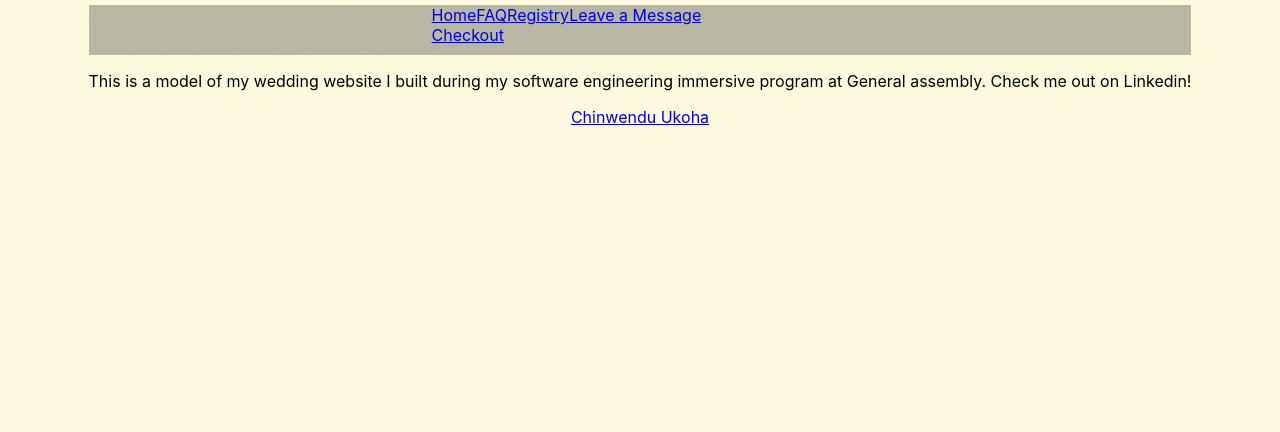
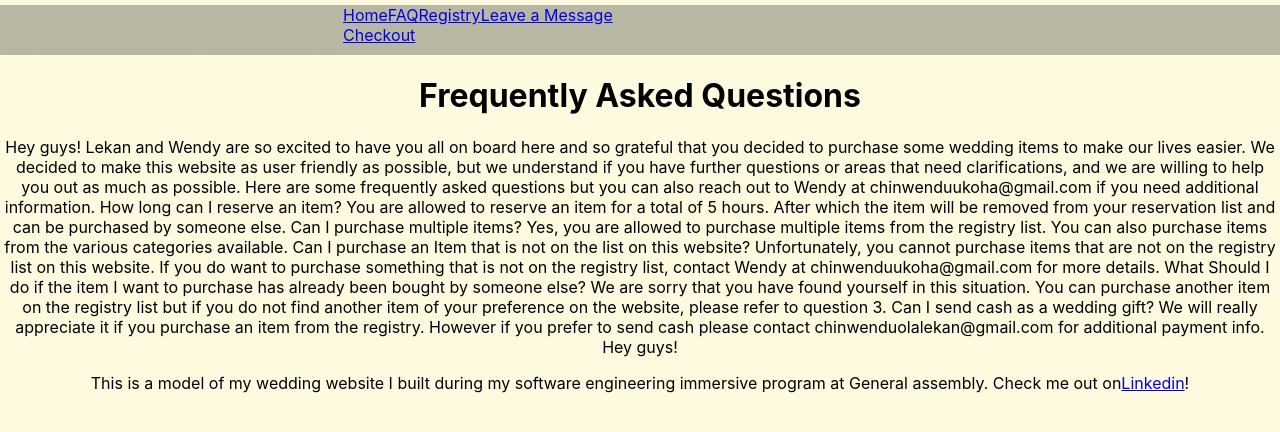
Before and after one commit to cchinw/CLUnion2022, a React (Create React App) app in the folder client/clunion/: page /faq in a window 1280 px wide. Shown: the top 432 px of the page. Built offline with nearby package versions, Linux system fonts and the light colour scheme.

Commit message:
styling starting

```diff
--- a/client/clunion/src/App.js
+++ b/client/clunion/src/App.js
@@ -9,6 +9,7 @@ import CategoryPage from './pages/CategoryPage'
 import Category from './components/Category'
 import Message from './components/Message'
 import '../src/style/App.css'
+import Receipt from './components/Receipt'
 
 function App() {
   return (
@@ -23,6 +24,7 @@ function App() {
           <Route path="/checkout" element={<Checkout />} />
           <Route path="/checkout/:id" element={<Checkout />} />
           <Route path="/message" element={<Message />} />
+          <Route path="/receipt" element={<Receipt />}></Route>
         </Routes>
       </main>
     </div>
--- a/client/clunion/src/components/Category.jsx
+++ b/client/clunion/src/components/Category.jsx
@@ -50,11 +50,14 @@ const Category = ({item}) => {
     })
   }
 
-  const checkoutItems = async () => {
-    const response = await axios.post(`http://localhost:3001/api//checkout/:regid`)
-    setCheckout(response.data)
-    setSelectedItem(true)
-  }
+  useEffect(() => {
+    const checkoutItems = async () => {
+      const response = await axios.post(`http://localhost:3001/api//checkout/${regId}`)
+      setCheckout(response.data)
+      setSelectedItem(true)
+    }
+    checkoutItems()
+  } ,[])
 
 
  const checkoutCondition = () => {
@@ -76,7 +79,7 @@ const Category = ({item}) => {
             })}
         </div>
         <section className="checkout">
-          <Checkout onClick={checkoutItems} checkout={checkout} />
+          <Checkout onClick={setSelectedItem} checkout={checkout} />
         </section>
       </div>
   }
--- a/client/clunion/src/components/Checkout.jsx
+++ b/client/clunion/src/components/Checkout.jsx
@@ -5,6 +5,7 @@ import { useLocation } from "react-router-dom"
 import axios from "axios"
 import Receipt from "./Receipt"
 import '../style/App.css'
+
 
 
 const Checkout = ({category}) => {
@@ -74,15 +75,16 @@ const Checkout = ({category}) => {
   }
 
   const openReceipt = () => {
-    <Link>
-      <Receipt />
+    <Link to='/receipt'>
+      {/* <Receipt reservedStatus={saveReservedStatus}/> */}
     </Link>
   }
+
 
   return (
     <div className="checkout">
       <h1>Checkout Your items Here</h1>
-      <form onChange={postCheckout} onSubmit={openReceipt}>
+      <form onSubmit={openReceipt}>
         <textarea type='text' placeholder="Message?" value={giftMessage} onChange={saveGiftMessage}></textarea>
         <input type='text' placeholder="Email" value={email} onChange={saveEmail}></input>
         <input type='number' placeholder="Payment Details" value={paymentDetails} onChange={savePaymentDetails}></input>
@@ -91,6 +93,7 @@ const Checkout = ({category}) => {
         <input type='number' placeholder="Phone Number" value={phoneNumber} onChange={savePhoneNumber}></input>
         <button>Confirm Payment</button>
       </form>
+
     </div>
   )
 }
--- a/client/clunion/src/components/GuestMessage.jsx
+++ b/client/clunion/src/components/GuestMessage.jsx
@@ -5,8 +5,8 @@ const GuestMessage = (props) => {
   return (
     <div>
       <label>Leave Message: </label>
-      <form className='msgForm' onSubmit={props.postMessage}>
-          <textarea type='text' name='message' placeholder='Enter your message here' onChange={props.handleChange} value={props.message}></textarea>
+      <form className='msgForm' onSubmit={props.addMessage}>
+          <textarea className='leaveMsg' type='text' name='message' placeholder='Enter your message here' onChange={props.handleChange} value={props.message}></textarea>
           <button className='addMessageBtn'>Send Message</button>
         </form>
     </div>
--- a/client/clunion/src/components/Message.jsx
+++ b/client/clunion/src/components/Message.jsx
@@ -10,7 +10,9 @@ const Message = () => {
   const [message, setMessage] = useState('')
 
   const handleChange = (e) => {
+    e.preventDefault()
     setMessage(e.target.value)
+
   }
 
   const addMessage = () => {
@@ -34,7 +36,7 @@ const Message = () => {
   return (
     <div>
       <h2>Leave a message for the couple!</h2>
-      <div>
+      <div className="messageBoard">
         <GuestMessage handleChange={handleChange} addMessage={addMessage} message={message}/>
         <PostMessage postMessage={postMessage} removeMessage={removeMessage}/>
       </div>
--- a/client/clunion/src/components/PostMessage.jsx
+++ b/client/clunion/src/components/PostMessage.jsx
@@ -2,16 +2,16 @@ import React from "react"
 import '../style/App.css'
 
 const PostMessage = (props) => {
-
+console.log(props.postMessage)
   return (
-    <div>
-      {props.postMessage.map((message, index) => (
-        <div key={index}>
-          {message}
-          <button onClick={() => props.removeMessage(index)}>Delete Message</button>
-        </div>
+    <ul>
+      {props.postMessage.map((msg, index) => (
+        <li className='msgList' key={index}>
+          {msg}
+          <button className='postMessageBtn' onClick={() => props.removeMessage(index)}>Delete Message</button>
+        </li>
       ))}
-    </div>
+    </ul>
   )
 }
 
--- a/client/clunion/src/components/Receipt.jsx
+++ b/client/clunion/src/components/Receipt.jsx
@@ -1,10 +1,23 @@
 import React from 'react'
 import Checkout from '../components/Checkout'
 import axios from 'axios'
-import { useState } from 'react'
+import { useState, useEffect } from 'react'
 import '../style/App.css'
 
 const Receipt = ({checkout, item, category}) => {
+
+  const [receipt, setReceipt] = useState({})
+
+  useEffect(() => {
+    const saveReceipt = async () => {
+      console.log(receipt, "AXIOS RECEIPT")
+      const response = await axios.post(`http:localhost:3001/api/receipt`)
+        console.log(response, 'RECEIPT POST')
+        setReceipt(response.data)
+        console.log(response.data)
+    }
+    saveReceipt()
+  }, [])
 
   let items = checkout.sort()
   let total = 0
@@ -39,23 +52,14 @@ const Receipt = ({checkout, item, category}) => {
   console.log(data, 'ITEM DETAILS')
 
 
-  const receipt = {
-    items: [...checkout],
-    totalCost: data.reduce((total, items) => total += items.price * items.quantityNeeded, 0),
-    date: Date,
-    purchaseStatus: true,
-    registry: category
-  }
+  // const receipt = {
+  //   items: [...checkout],
+  //   totalCost: data.reduce((total, items) => total += items.price * items.quantityNeeded, 0),
+  //   date: Date,
+  //   purchaseStatus: true,
+  //   registry: category
+  // }
 
-  const saveReceipt = async () => {
-    console.log(receipt, "AXIOS RECEIPT")
-    await axios.post(`http:localhost:3001/api/receipt`, receipt).then(function (response) {
-      console.log(response)
-    }).catch(function(error) {
-      console.log(error)
-    })
-  }
-  saveReceipt()
 
 
 
--- a/client/clunion/src/pages/Faq.js
+++ b/client/clunion/src/pages/Faq.js
@@ -4,12 +4,41 @@ import '../style/App.css'
 const Faq = () => {
   return (
     <div className="faq">
+      <h1>Frequently Asked Questions</h1>
+
       <p>
-        This is a model of my wedding website I built during my software
-        engineering immersive program at General assembly. Check me out on
-        Linkedin!
+        Hey guys! Lekan and Wendy are so excited to have you all on board here
+        and so grateful that you decided to purchase some wedding items to make
+        our lives easier. We decided to make this website as user friendly as
+        possible, but we understand if you have further questions or areas that
+        need clarifications, and we are willing to help you out as much as
+        possible. Here are some frequently asked questions but you can also
+        reach out to Wendy at chinwenduukoha@gmail.com if you need additional
+        information. How long can I reserve an item? You are allowed to reserve
+        an item for a total of 5 hours. After which the item will be removed
+        from your reservation list and can be purchased by someone else. Can I
+        purchase multiple items? Yes, you are allowed to purchase multiple items
+        from the registry list. You can also purchase items from the various
+        categories available. Can I purchase an Item that is not on the list on
+        this website? Unfortunately, you cannot purchase items that are not on
+        the registry list on this website. If you do want to purchase something
+        that is not on the registry list, contact Wendy at
+        chinwenduukoha@gmail.com for more details. What Should I do if the item
+        I want to purchase has already been bought by someone else? We are sorry
+        that you have found yourself in this situation. You can purchase another
+        item on the registry list but if you do not find another item of your
+        preference on the website, please refer to question 3. Can I send cash
+        as a wedding gift? We will really appreciate it if you purchase an item
+        from the registry. However if you prefer to send cash please contact
+        chinwenduolalekan@gmail.com for additional payment info. Hey guys!
       </p>
-      <a href="https://www.linkedin.com/in/chinwenduukoha/">Chinwendu Ukoha</a>
+      <div>
+        <p>
+          This is a model of my wedding website I built during my software
+          engineering immersive program at General assembly. Check me out on
+          <a href="https://www.linkedin.com/in/chinwenduukoha/">Linkedin</a>!
+        </p>
+      </div>
     </div>
   )
 }
--- a/client/clunion/src/style/App.css
+++ b/client/clunion/src/style/App.css
@@ -86,3 +86,29 @@ nav {
   margin: 0;
   color: #b7b7a4;
 }
+
+.addMessageBtn,
+.postMessageBtn {
+  padding: 0.5em 1em;
+  background: #ff3939;
+  color: white;
+  font-weight: bold;
+  border: none;
+  border-radius: 10%;
+  cursor: pointer;
+  align-items: center;
+  margin-top: 50px;
+}
+
+.addMessageBtn.hover {
+  background: #ff6b6b;
+}
+
+.leaveMsg {
+  height: 50vh;
+  width: 50vw;
+}
+
+.msgList {
+  margin: 5px;
+}
```
